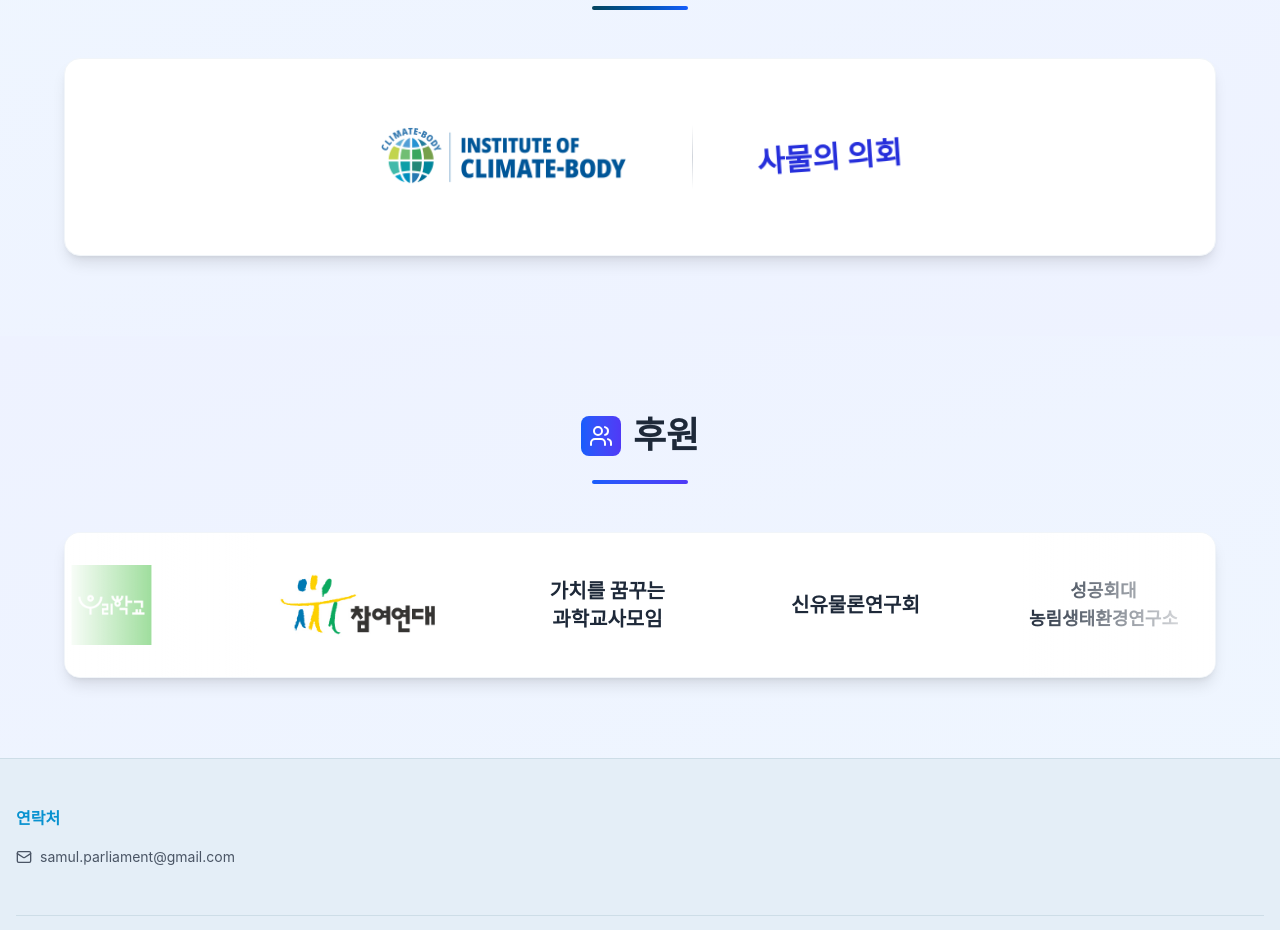
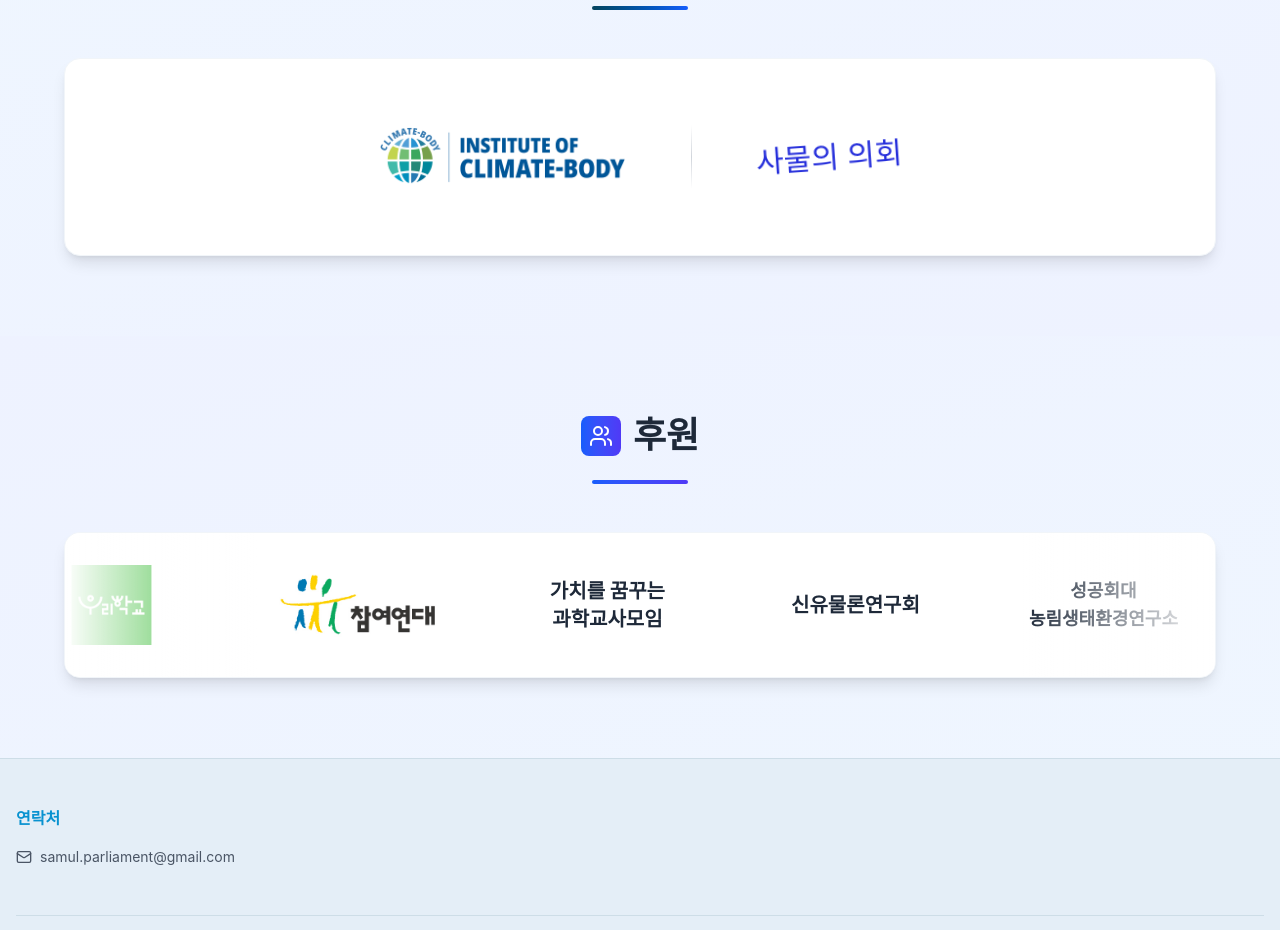
Before and after one commit to shin-minhyuk/samul.parliament, a Next.js app: page / in a window 1280 px wide. Shown: the part 2220-3150 px from the top of the page. Built offline with nearby package versions, Linux system fonts and the light colour scheme; a web font is replaced by a local one.

Commit message:
[feat] 조직위원 description 수정 요청, 메인페이지 주최 폰트 볼드 -> 미디엄으로 변경 요청 반영

```diff
--- a/src/app/organization/page.tsx
+++ b/src/app/organization/page.tsx
@@ -157,7 +157,7 @@ export default function OrganizationPage() {
                   name: "김추령",
                   title: "성공회대 농림생태환경 연구소 연구교수",
                   description:
-                    "34년간 과학교사로 재직, 청소년을 위한 기후변화 관련 저서 집필, 다양한 기후변화 교육 프로그램을 연구 개발 적용하고 있음.",
+                    "34년간 과학교사로 재직, 청소년을 위한 기후변화 관련 저서 집필 , 기후변화 교육 프로그램을 연구 개발 적용하고 있다.",
                 },
                 {
                   name: "남종영",
--- a/src/app/page.tsx
+++ b/src/app/page.tsx
@@ -152,7 +152,7 @@ export default function Home() {
               </div>
               <div className="hidden h-16 w-px bg-gradient-to-b from-transparent via-gray-300 to-transparent md:block"></div>
               <div className="group transition-transform duration-300 hover:scale-105">
-                <Logo className="flex text-xl font-bold md:text-3xl" />
+                <Logo className="flex text-xl md:text-3xl" />
               </div>
             </div>
           </div>
```
